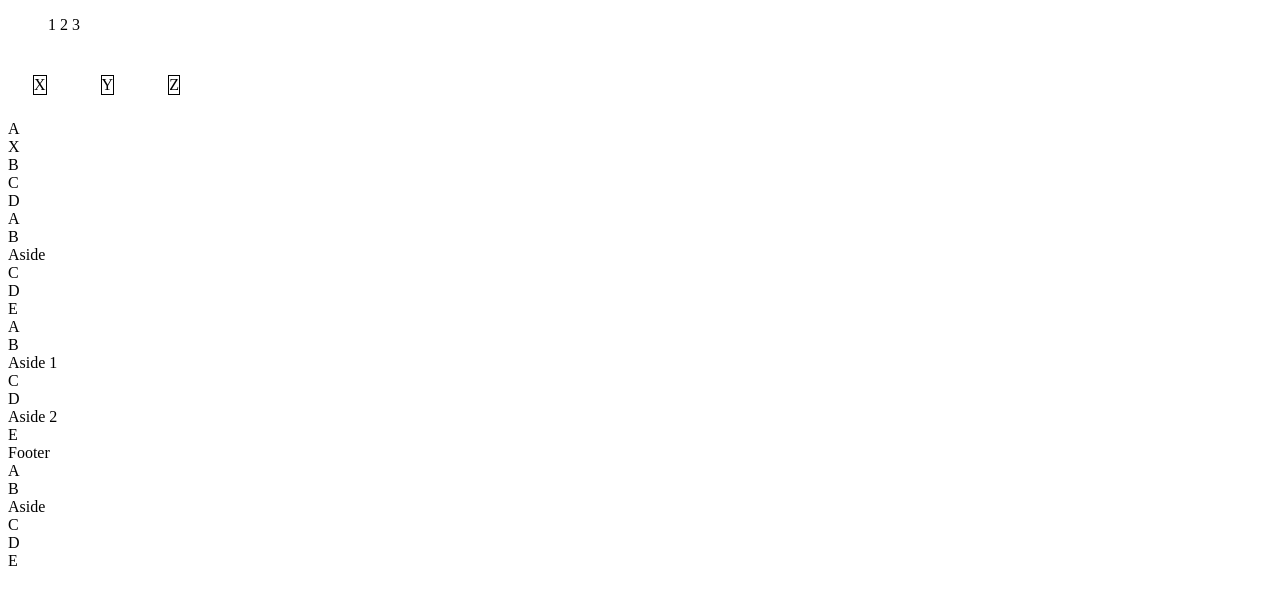
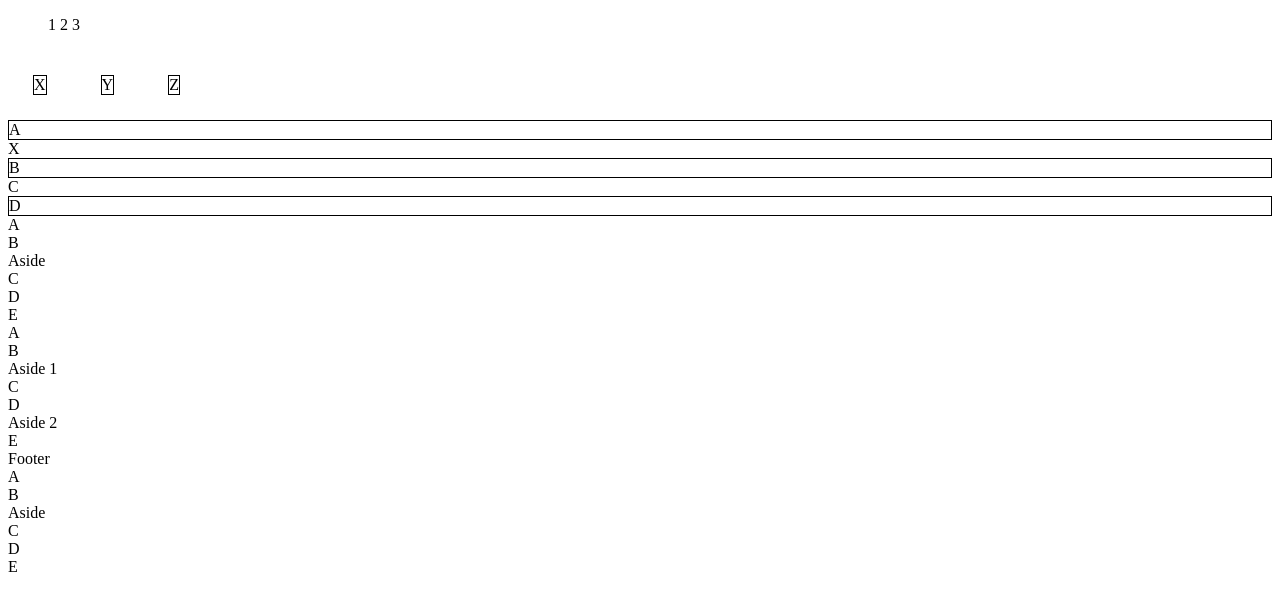
Before and after one commit to Megraohoh/psuedo-class, a plain HTML site: page index.html in a window 1280 px wide. Drawn offline with Linux system fonts and the light colour scheme.

Commit message:
completed css

```diff
--- a/main.css
+++ b/main.css
@@ -19,6 +19,6 @@ span {
 /*In the article element with the class n-child, add a 1 pixel border
 around every even numbered section element.*/
 
-#nth-child(2n) {
+.n-child section:nth-child(2n + 1) {
 	border: 1px solid black;
 }
```
